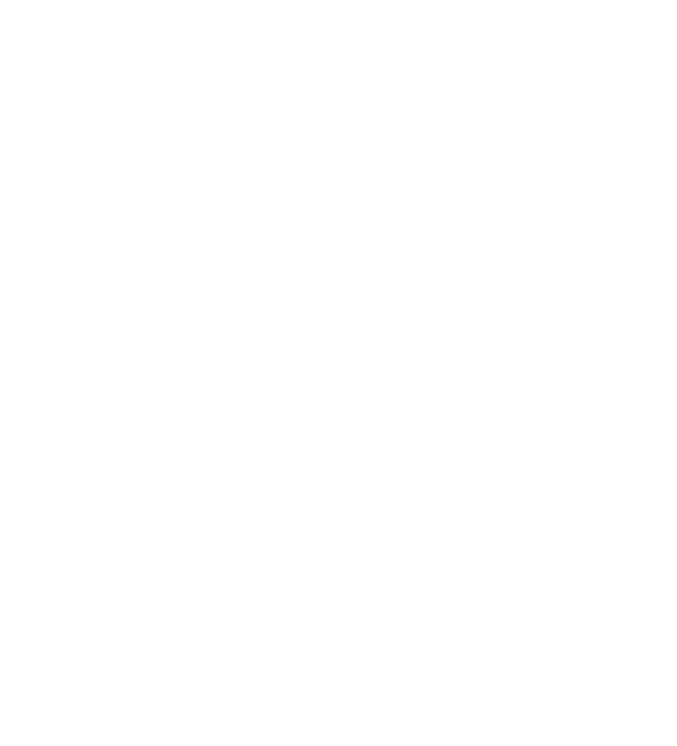
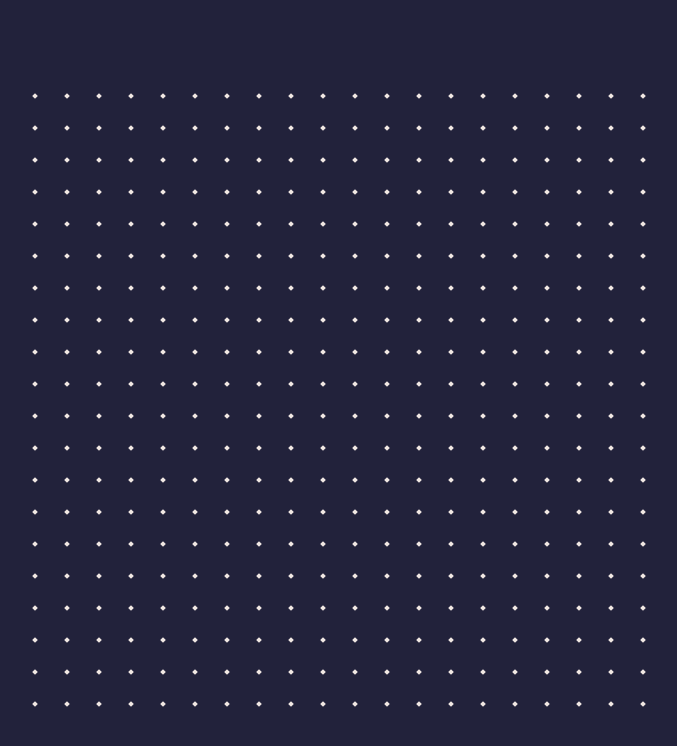
Before and after one commit to callumfairbairn/personal-website, a React (Create React App) app: page / in a window 1280 px wide. Shown: the top 746 px of the page, without its empty margins (301-978 px from the left). Built offline with nearby package versions, Linux system fonts and the light colour scheme.

Commit message:
Add stars

```diff
--- a/src/App.js
+++ b/src/App.js
@@ -1,10 +1,12 @@
 import React from 'react'
 
 import './App.scss'
+import { Grid } from './components/Grid/Grid'
 
 const App = () => {
   return (
     <div className='App'>
+      <Grid />
     </div>
   )
 }
--- a/src/App.scss
+++ b/src/App.scss
@@ -1,17 +1,16 @@
+$colour-1: #22223B;
+$colour-2: #4A4E69;
+$colour-3: #9A8C98;
+$colour-4: #C9ADA7;
+$colour-5: #F2E9E4;
+
 .App {
   display: flex;
   justify-content: center;
   align-items: center;
   height: 100vh;
   width: 100vw;
+  background-color: $colour-1;
+
+
 }
-
-.visualiser {
-  display: flex;
-  flex-direction: row;
-}
-
-.character {
-  font-size: 50px;
-  min-width: 5px;
-}
--- /dev/null
+++ b/src/components/Grid/Grid.js
@@ -0,0 +1,19 @@
+import React from 'react';
+import {Square} from "../Square/Square";
+import './Grid.scss'
+
+export const Grid = () => {
+  return (
+    <div className='grid' >
+      {Array.from(Array(20), (_,y) =>
+        <div className='row' key={y}>
+          {Array.from(Array(20), (_,x) =>
+            <div className='column' key={x}>
+              <Square key={[x, y]} startOn={true} />
+            </div>
+          )}
+        </div>
+      )}
+    </div>
+  )
+};
--- /dev/null
+++ b/src/components/Grid/Grid.scss
@@ -0,0 +1,5 @@
+.grid {
+  display: flex;
+  justify-content: center;
+  align-items: center;
+}
--- /dev/null
+++ b/src/components/Square/Square.js
@@ -0,0 +1,11 @@
+import React from "react";
+import './Square.scss'
+import { Star } from '../Star/Star'
+
+export const Square = ({ starOn }) => {
+  return (
+    <div className='square'>
+      <Star />
+    </div>
+  )
+};
--- /dev/null
+++ b/src/components/Square/Square.scss
@@ -0,0 +1,8 @@
+.square {
+  height: 4vmin;
+  width: 4vmin;
+  padding: 0;
+  display: flex;
+  justify-content: center;
+  align-items: center;
+}
--- /dev/null
+++ b/src/components/Star/Star.js
@@ -0,0 +1,10 @@
+import React from 'react'
+import './Star.scss'
+
+export const Star = () => {
+  return (
+    <div className='star'>
+
+    </div>
+  )
+}
--- /dev/null
+++ b/src/components/Star/Star.scss
@@ -0,0 +1,6 @@
+.star {
+  height: 0.5vmin;
+  width: 0.5vmin;
+  transform: rotate(45deg);
+  background-color: #F2E9E4;
+}
```
